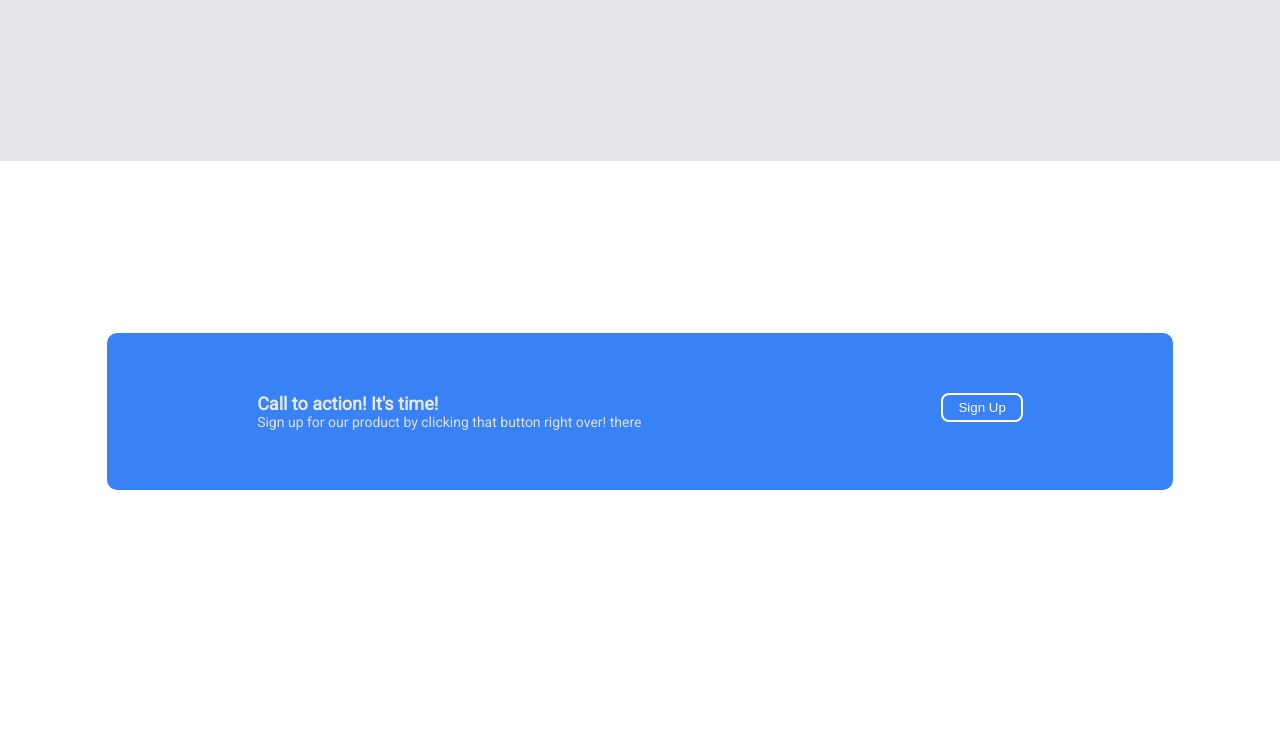
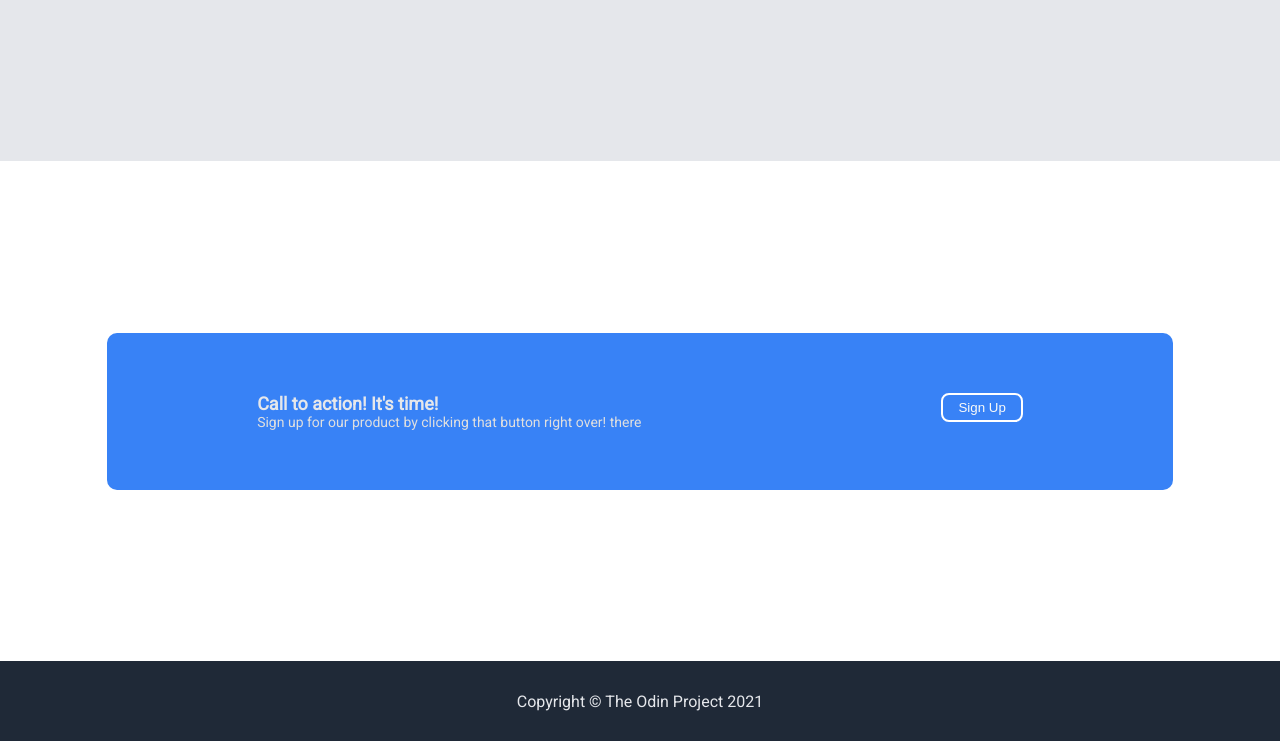
Before and after one commit to AkinAkinbobola/Landing-Page, a plain HTML site: page index.html in a window 1280 px wide. Shown: the part 1553-2294 px from the top of the page. Before the commit the page ends 2214 px from the top, so only its background shows below. Drawn offline with Linux system fonts and the light colour scheme.

Commit message:
Add a footer

```diff
--- a/index.html
+++ b/index.html
@@ -119,6 +119,9 @@
         </div>
     </div>
 
+    <div class="footer">
+        Copyright © The Odin Project 2021
+    </div>
 
 
 </body>
--- a/style.css
+++ b/style.css
@@ -170,3 +170,14 @@ button {
     justify-content: center;
     align-items: flex-end;
 }
+
+.footer {
+    background-color: #1F2937;
+    display: flex;
+    display: flex;
+    justify-content: center;
+    align-items: center;
+    height: 80px;
+    color: #E5E7EB;
+
+}
```
